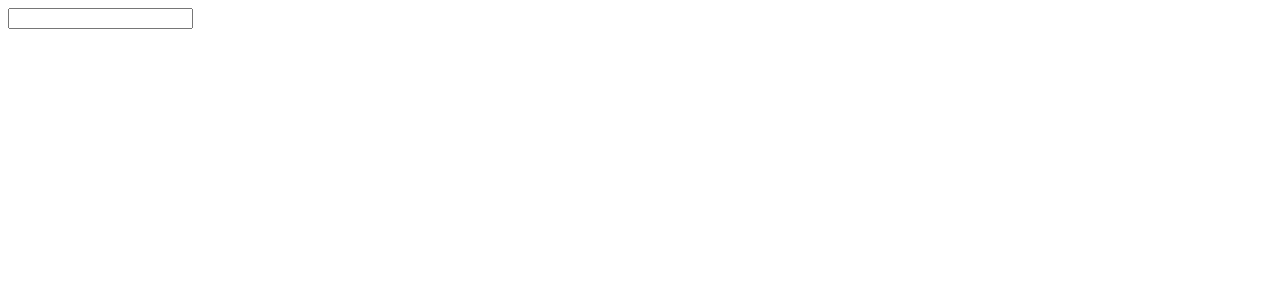
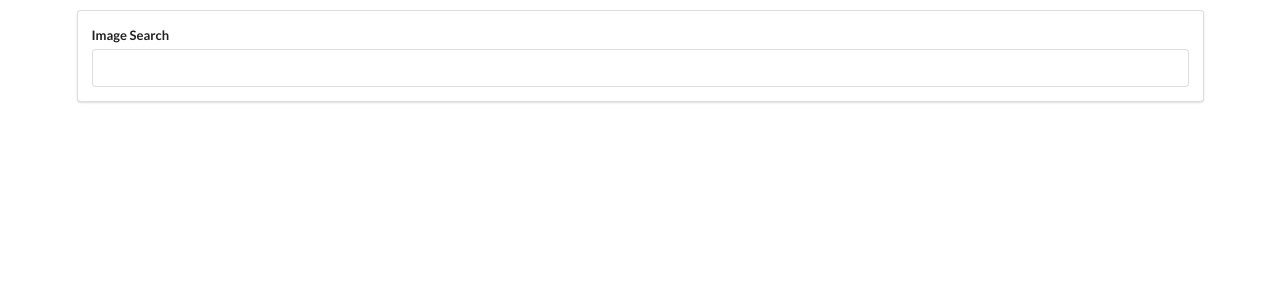
Before and after one commit to JerryYuLin/pics, a React (Create React App) app: page / in a window 1280 px wide. Shown: the top 300 px of the page. Built offline with nearby package versions, Linux system fonts and the light colour scheme.

Commit message:
user input

```diff
--- a/public/index.html
+++ b/public/index.html
@@ -3,6 +3,7 @@
   <head>
     <meta charset="utf-8" />
     <link rel="icon" href="%PUBLIC_URL%/favicon.ico" />
+    <link rel="stylesheet" href="https://cdnjs.cloudflare.com/ajax/libs/semantic-ui/2.4.1/semantic.min.css"/>
     <meta name="viewport" content="width=device-width, initial-scale=1" />
     <meta name="theme-color" content="#000000" />
     <meta
--- a/src/components/App.js
+++ b/src/components/App.js
@@ -3,7 +3,7 @@ import SearchBar from './SearchBar';
 
 const App = () => {
     return (
-        <div>
+        <div className="ui container" style={{ marginTop: '10px'}}>
             <SearchBar />
         </div>
     );
--- a/src/components/SearchBar.js
+++ b/src/components/SearchBar.js
@@ -1,14 +1,19 @@
 import React from 'react';
 
 class SearchBar extends React.Component {
+    state = { term: '' };
+
     render() {
         return (
-            <div>
-                <form>
-                    <input type="text" />
+            <div className="ui segment">
+                <form className="ui form">
+                    <div className="field">
+                        <label>Image Search</label>
+                        <input type="text" value={ this.state.term } onChange={ (e) => this.setState({ term: e.target.value })}/>
+                    </div>
                 </form>
             </div>
-            );
+        );
     }
 }
 
```
Also changed, not shown: 1 other file (tests, documents, lock files or other folders).
